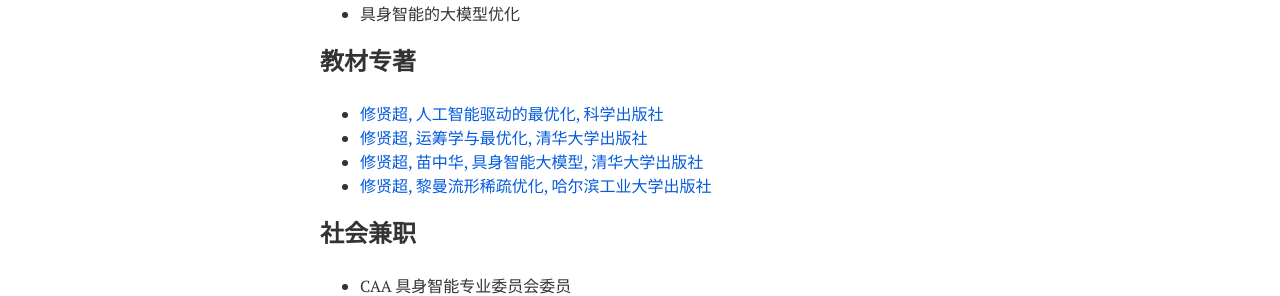
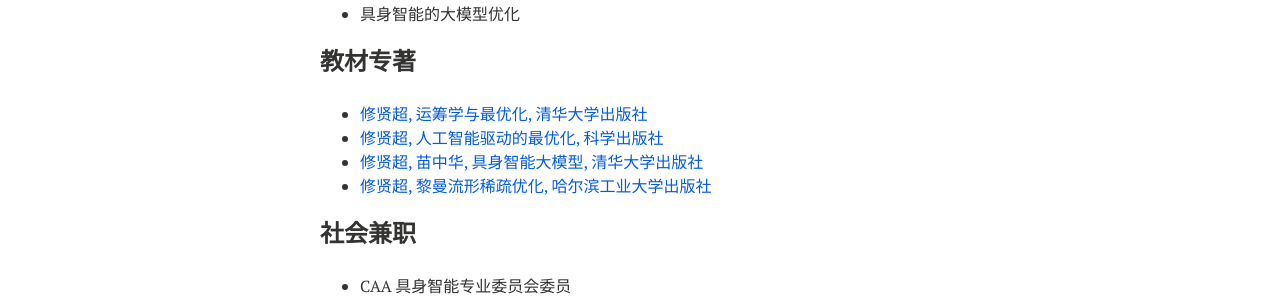
Before and after one commit to xianchaoxiu/xianchaoxiu.github.io, a Jekyll site: the page built from chinese/index.md, in a window 1280 px wide. Shown: the part 471-767 px from the top of the page. Built offline with Jekyll 4.4.1, drawn with Linux system fonts in a browser that asks for light colours; nearby versions of some CDN libraries.

Commit message:
Update index.md

```diff
--- a/chinese/index.md
+++ b/chinese/index.md
@@ -24,8 +24,8 @@ share: false
 
 
 ### 教材专著
+* <a href="https://xianchaoxiu.github.io/chinese/book/OROPT/" class="textlink" target="_blank"> 修贤超, 运筹学与最优化, 清华大学出版社  </a> <br>
 * <a href="https://xianchaoxiu.github.io/chinese/book/AIOPT/" class="textlink" target="_blank"> 修贤超, 人工智能驱动的最优化, 科学出版社  </a> <br>
-* <a href="https://xianchaoxiu.github.io/chinese/book/OROPT/" class="textlink" target="_blank"> 修贤超, 运筹学与最优化, 清华大学出版社  </a> <br>
 * <a href="https://xianchaoxiu.github.io/chinese/book/VLA/" class="textlink" target="_blank"> 修贤超, 苗中华, 具身智能大模型, 清华大学出版社 </a> <br>
 * <a href="https://xianchaoxiu.github.io/chinese/book/OPT/" class="textlink" target="_blank"> 修贤超, 黎曼流形稀疏优化, 哈尔滨工业大学出版社 </a> <br>
 
```
